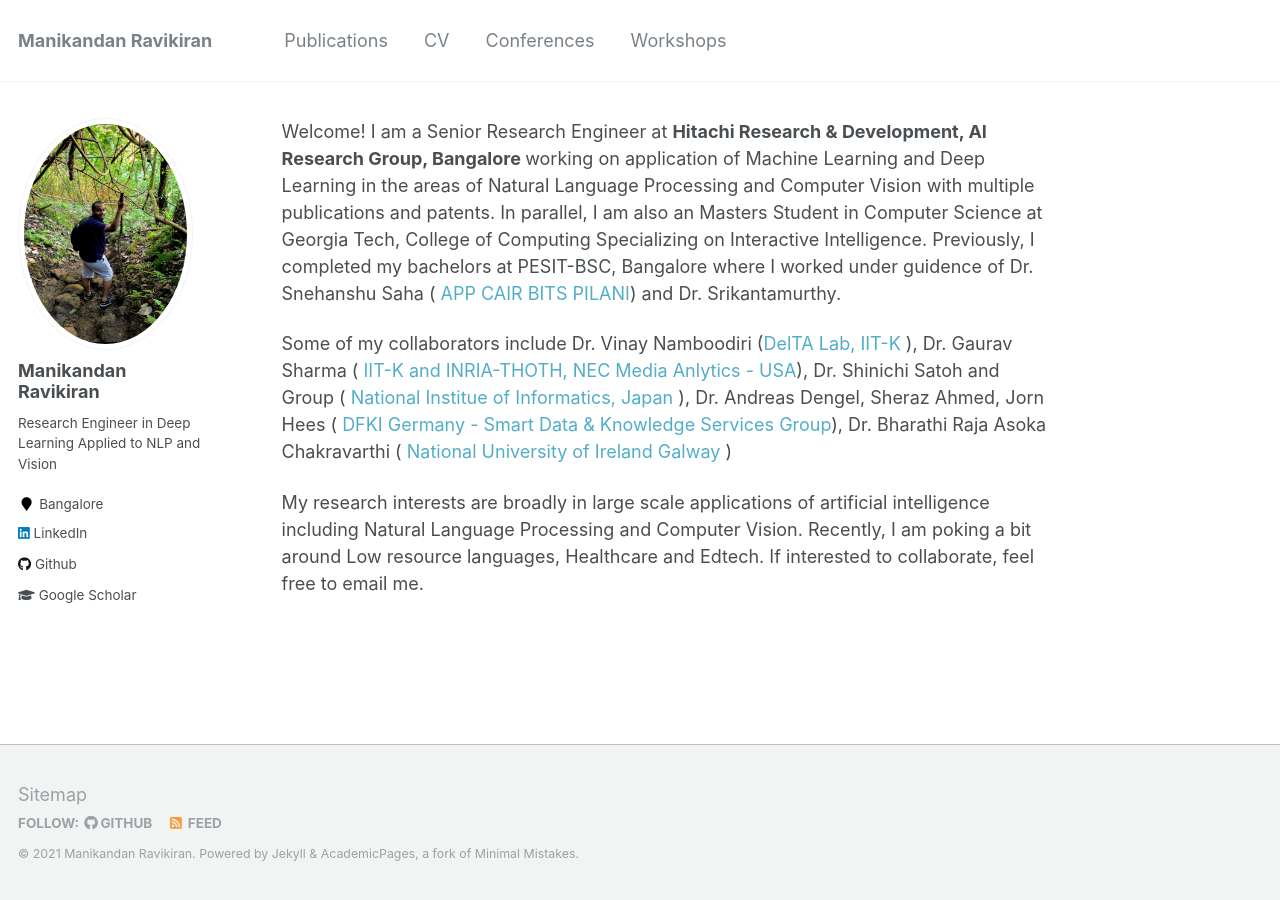
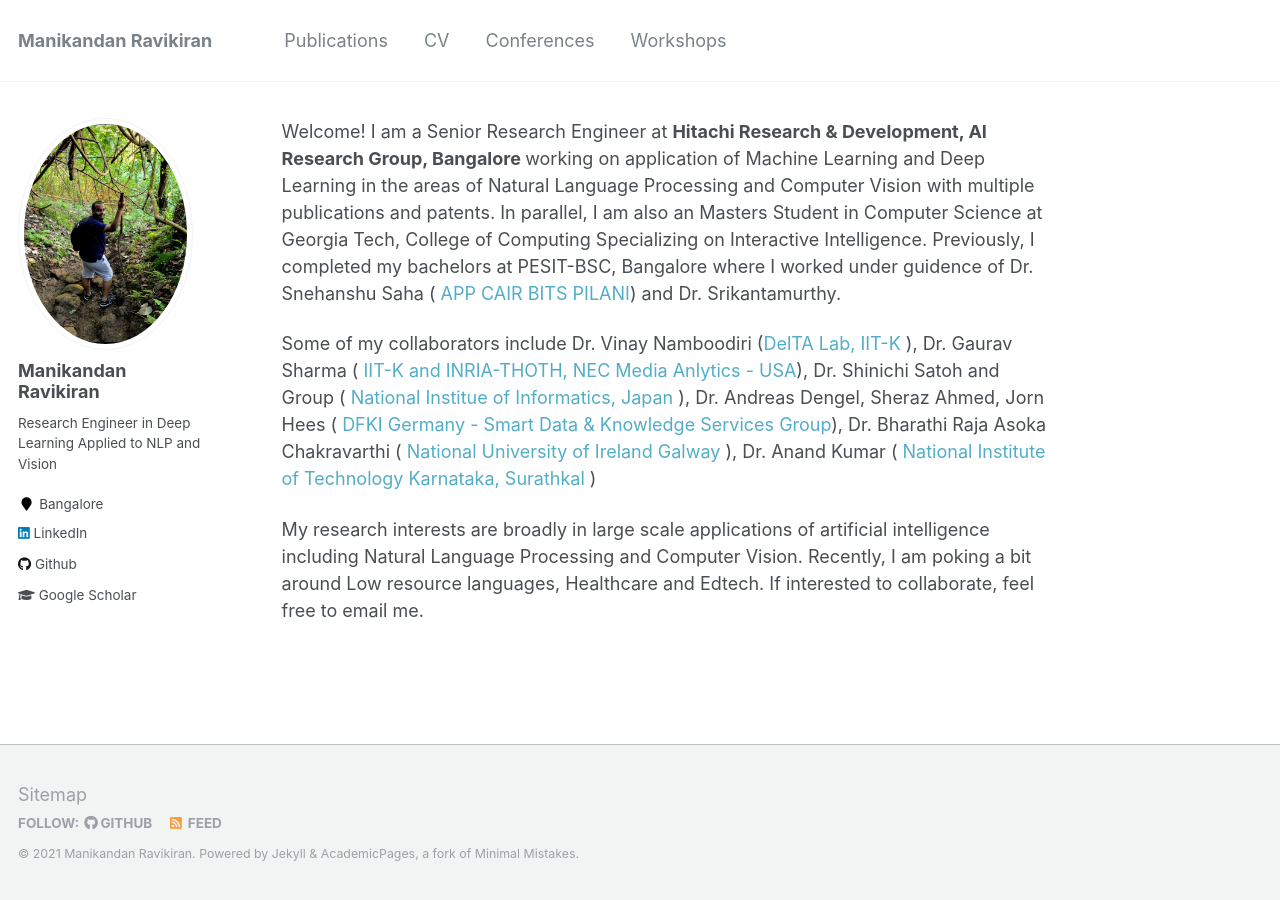
Before and after one commit to manikandan-ravikiran/manikandan-ravikiran.github.io, a Jekyll site: the page built from _pages/about.md, in a window 1280 px wide. Built offline with Jekyll 4.4.1, drawn with Linux system fonts in a browser that asks for light colours.

Commit message:
Added Prof Anand Collaboration

```diff
--- a/_pages/about.md
+++ b/_pages/about.md
@@ -8,6 +8,6 @@ redirect_from:
 
 Welcome! I am a Senior Research Engineer at <b> Hitachi Research & Development, AI Research Group, Bangalore </b> working on application of Machine Learning and Deep Learning in the areas of Natural Language Processing and Computer Vision with multiple publications and patents. In parallel, I am also an Masters Student in Computer Science at Georgia Tech, College of Computing Specializing on Interactive Intelligence. Previously, I completed my bachelors at PESIT-BSC, Bangalore where I worked under guidence of  Dr. Snehanshu Saha (<a href="https://www.linkedin.com/in/snehanshusaha/" style="text-decoration: none;"> APP CAIR BITS PILANI</a>) and Dr. Srikantamurthy.
 
-Some of my collaborators include Dr. Vinay Namboodiri (<a href="http://deltalab.iitk.ac.in/" style="text-decoration: none;">DelTA Lab, IIT-K </a>), Dr. Gaurav Sharma (<a href="http://grvsharma.com" style="text-decoration: none;"> IIT-K and INRIA-THOTH, NEC Media Anlytics - USA</a>),  Dr. Shinichi Satoh and Group (<a href="http://www.satoh-lab.nii.ac.jp/" style="text-decoration: none;"> National Institue of Informatics, Japan </a>), Dr. Andreas Dengel, Sheraz Ahmed, Jorn Hees (<a href="https://www.dfki.de/en/web/research/research-departments-and-groups/smart-data-knowledge-services/team-sds/" style="text-decoration: none;">   DFKI Germany - Smart Data & Knowledge Services Group</a>), Dr. Bharathi Raja Asoka Chakravarthi (<a href="http://www.nuigalway.ie:83/our-research/people/engineering-and-informatics/basokachakravarthi1/" style="text-decoration: none;"> National University of Ireland Galway </a>)
+Some of my collaborators include Dr. Vinay Namboodiri (<a href="http://deltalab.iitk.ac.in/" style="text-decoration: none;">DelTA Lab, IIT-K </a>), Dr. Gaurav Sharma (<a href="http://grvsharma.com" style="text-decoration: none;"> IIT-K and INRIA-THOTH, NEC Media Anlytics - USA</a>),  Dr. Shinichi Satoh and Group (<a href="http://www.satoh-lab.nii.ac.jp/" style="text-decoration: none;"> National Institue of Informatics, Japan </a>), Dr. Andreas Dengel, Sheraz Ahmed, Jorn Hees (<a href="https://www.dfki.de/en/web/research/research-departments-and-groups/smart-data-knowledge-services/team-sds/" style="text-decoration: none;">   DFKI Germany - Smart Data & Knowledge Services Group</a>), Dr. Bharathi Raja Asoka Chakravarthi (<a href="http://www.nuigalway.ie:83/our-research/people/engineering-and-informatics/basokachakravarthi1/" style="text-decoration: none;"> National University of Ireland Galway </a>), Dr. Anand Kumar (<a href="https://infotech.nitk.ac.in/faculty/anand-kumar-m" style="text-decoration: none;"> National Institute of Technology Karnataka, Surathkal </a>)
 
 My research interests are broadly in large scale applications of artificial intelligence including Natural Language Processing and Computer Vision. Recently, I am poking a bit around Low resource languages, Healthcare and Edtech. If interested to collaborate, feel free to email me.
```
